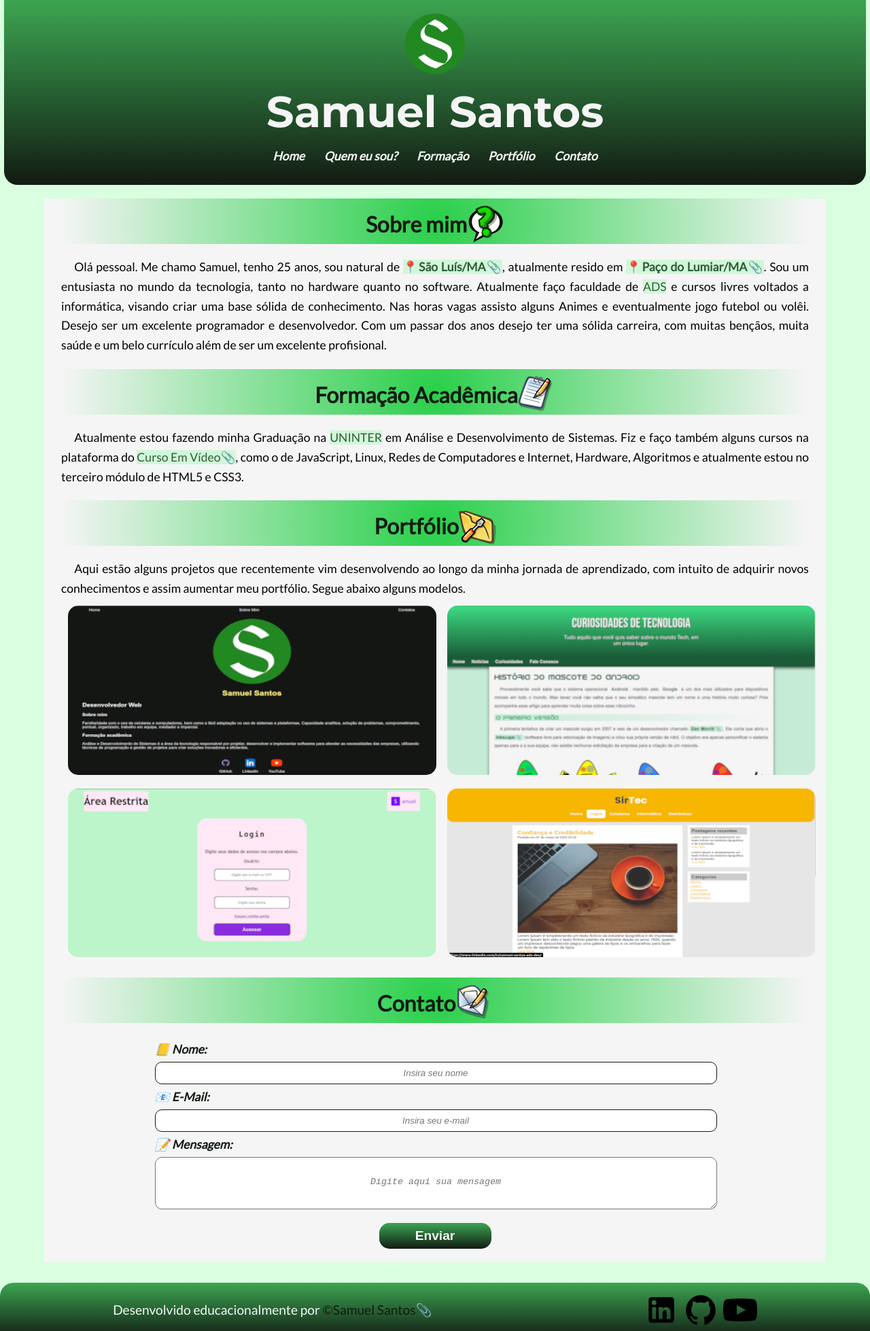
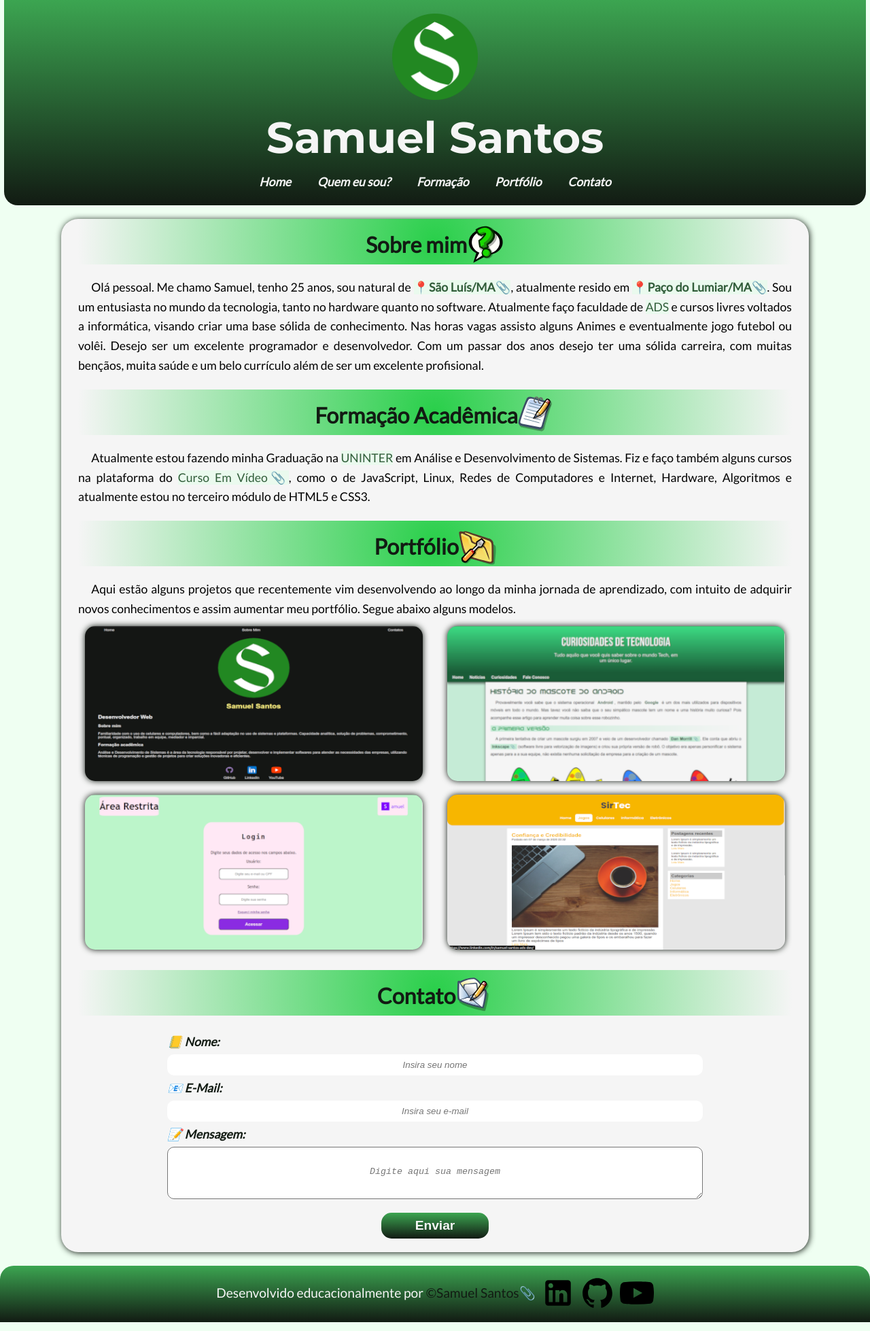
Before and after one commit to samuel-santos-ads-dev/portifoliopratico, a plain HTML site: page index.html in a window 1280 px wide. Shown: the top 1958 px of the page at 68% size. Drawn offline with Linux system fonts and the light colour scheme.

Commit message:
Melhorias de bug em telas menores

```diff
--- a/estilo.css
+++ b/estilo.css
@@ -18,9 +18,10 @@
 Formatação universal
 Retirando espaçamento e margem
 */
-*{
+* {
     margin: 0px;
     padding: 0px;
+    box-sizing: border-box;
 }
 
 
@@ -42,63 +43,72 @@ Retirando espaçamento e margem
     --cor3: #3CA551;
     --cor4: #29CF4A;
     --cor5: #07FA38;
-    --corfundo: #07fa3827;
+    --corfundo: #e1ffe784;
+    --branco: rgb(245, 245, 245);
 }
 
-body{
+body {
     background-color: var(--corfundo);
     font-family: var(--fontepadrao);
     font-weight: normal;
 }
+
 /**Inicio Configuração do cabeçalho*/
-header{
+header {
     margin: auto;
     width: 99%;
-    height: 17rem;
+    height: auto;
     background-image: linear-gradient(to bottom, var(--cor3), var(--cor1));
     border-radius: 0px 0px 20px 20px;
 
 }
+
 /*Logo*/
-header img{
+header a img {
     display: block;
-    width: 7%;
+    width: 10%;
     margin: auto;
     padding-top: 20px;
 
 }
+
 /*Título*/
-header h1{
+header h1 {
     font-family: var(--fonteh1);
     text-align: center;
-    color: whitesmoke;
+    color: var(--branco);
     font-size: 4rem;
     padding: 1rem;
 }
 
 /*Configuração da lista*/
-header ul{
+header ul {
     text-align: center;
+    padding-bottom: 1.5em;
 }
-header ul li{
+
+header ul li {
     display: inline;
     font-size: 1.1rem;
     font-style: italic;
     font-weight: 600;
 }
 
-.lista abbr{
+.lista abbr {
     text-decoration: none;
 }
-.lista a{
-    color: whitesmoke;
+
+.lista a {
+    color: var(--branco);
     text-decoration: none;
     transition-duration: 0.5s;
     padding: 0.8rem;
-    border-radius: 10px;
+    border-radius: 15px;
+    margin: 0px 5px;
 
 }
-.lista a:hover{
+
+.lista a:hover {
     color: var(--cor1);
     background-color: var(--cor5)
 }
@@ -106,16 +116,20 @@ header ul li{
 /**Fim Configuração do cabeçalho*/
 
 /**Inicio Configuração do conteúdo principal*/
-main{
-    min-width: 380px;
+main {
+    min-width: 0;
+    width: 100%;
     max-width: 1100px;
     margin: auto;
     margin-top: 0px;
     padding: 0px 25px;
-    background-color: whitesmoke;
+    background-color: var(--branco);
+    border-radius: 25px;
+    box-shadow: 1px 1px 10px var(--cor1);
 }
+
 /*Titulo das sessões*/
-main h2{
+main h2 {
     text-align: center;
     font-size: 2rem;
     margin: 20px 0px;
@@ -123,28 +137,29 @@ main h2{
     background-image: radial-gradient(circle, var(--cor4), transparent);
     color: var(--cor1);
 }
+
 /*Icone dos títulos*/
-.sessaoicone{
+.sessaoicone {
     max-width: 55px;
     min-width: 35px;
     margin-bottom: -15px;
 }
 
 /*Paragráfos*/
-main p{
+main p {
     text-align: justify;
     font-size: 1.1rem;
     line-height: 1.8rem;
     text-indent: 1.2rem;
 }
 
-main p a{
+main p a {
     text-decoration: none;
     color: var(--cor2);
     background-color: var(--corfundo);
 }
 
-p abbr{
+p abbr {
     text-decoration: none;
     color: var(--cor2);
     background-color: var(--corfundo);
@@ -152,60 +167,68 @@ p abbr{
 }
 
 /*Imagens do portifólio*/
-.aimg a img{
+.aimg a img {
     display: block;
     margin: auto;
     padding: 10px;
     width: 100%;
     border-radius: 25px;
+    filter: drop-shadow(0px 0px 5px var(--cor1));
+
 }
 
-#quadroimg{
+#quadroimg {
     list-style: none;
     columns: 2;
 }
 
 /*Formulário*/
 
-#sessaocontato{
+#sessaocontato {
     padding-bottom: 10px;
 }
 
-#formulario{
+#formulario {
 
     width: 75%;
     margin: auto;
 }
 
-#formulario input{
+#formulario input {
     padding: 8px 0px;
-    border: 1px solid var(--cor1);
+    border: none;
 }
 
-#formulario label, input, textarea{
+#formulario input:focus, textarea:focus {
+    outline-color: var(--cor2);
+}
+
+#formulario label, input, textarea {
     display: block;
     color: var(--cor1);
     width: 100%;
     border-radius: 10px;
 }
-label{
+
+label {
     padding: 8px 0px;
     font-size: 1.1rem;
     font-style: italic;
     font-weight: 600;
 }
 
-input::placeholder{
+input::placeholder {
     text-align: center;
     font-style: italic;
     padding-top: 28px;}
 
-textarea::placeholder{
+textarea::placeholder {
     text-align: center;
     font-style: italic;
     padding-top: 28px;
 }
-input#botao{
+
+input#botao {
     font-size: 1.2rem;
     font-weight: bold;
     display: block;
@@ -214,13 +237,14 @@ input#botao{
     margin: 20px auto 10px auto;
     border-radius: 15px;
     background-image: linear-gradient(to bottom, var(--cor3), var(--cor1));
-    color: whitesmoke;
+    color: var(--branco);
     border: none;
-    /*transition-duration: 0.2s;*/
+    transition-duration: 300ms;
 }
 
-input#botao:hover{
+input#botao:hover {
     background-image: linear-gradient(to bottom, var(--cor1), var(--cor3));
+    box-shadow: 0px 0px 2px var(--cor1);
 }
 
 /**Fim Configuração do conteúdo principal*/
@@ -229,39 +253,92 @@ input#botao:hover{
 
 /**Inicio Configuração rodapé*/
 
-footer{
-    margin: 30px auto 0px auto;
+footer {
+    margin-top: 20px;
+    /* margin: 30px auto 0px auto; */
     background-image: linear-gradient(to bottom, var(--cor3), var(--cor1));
     display: flex;
-    justify-content: space-around;
+    justify-content: center;
+    gap: 8px;
     padding: 10px;
     border-radius: 20px 20px 0px 0px;
 
 }
 
-.rodape{
+.rodapelogo {
     display: flex;
+    justify-content: space-between;
     gap: 8px;
 }
 
-footer p{
+footer p {
     padding-top: 18px;
     font-size: 1.2rem;
-    color: whitesmoke;
+    color: var(--branco);
+    text-align: justify;
 }
 
-footer p a{
+footer p a {
     text-decoration: none;
     color: var(--cor1);
 }
 
-footer img{
+footer img {
     width: 50px;
     height: 60px;
 }
 
-footer a:hover{
+footer a:hover {
     opacity: 0.6;
 }
 
 /**Fim Configuração rodapé*/
+
+@media screen and (max-width: 600px) {
+
+    /* Cabeçalho */
+    header{
+        width: 99%;
+    }
+
+    header a img {
+        width: 60px;
+    }
+
+    header h1 {
+        font-size: 2em;
+    }
+
+    header nav ul {
+        display: flex;
+        flex-flow: column wrap;
+        gap: 20px;
+    }
+
+    /* Conteúdo principal */
+    section {
+        width: 100%;
+    }
+
+    #quadroimg {
+    columns: 1;
+}
+
+    /* Rodapé */
+    .rodape {
+        width: 100%;
+        flex-direction: column;
+        align-items: center;
+        gap: 15px;
+    }
+
+    footer p {
+        padding-top: 5px;
+        text-align: center;
+    }
+
+    .rodapelogo {
+        justify-content: center;
+    }
+
+}
--- a/index.html
+++ b/index.html
@@ -15,7 +15,7 @@
         <a href="index.html"><img src="img/logos.png" alt="Logo com a letra S. Cor branca, fundo verde" id="logos"></a>
         <h1>Samuel Santos</h1>
 
-        <nav>
+        <nav id="itens">
             <ul class="lista">
                 <abbr title="Página inicial">
                     <a href="index.html">
@@ -120,12 +120,12 @@
     </main>
     <!--Fim do conteudo principal-->
     <!--Inicio do rodape-->
-    <footer>
+    <footer class="rodape">
         <p>
             Desenvolvido educacionalmente por <a href="https://www.linkedin.com/in/samuel-santos-ads-dev/" target="_blank">&copy;Samuel Santos&#x1F4CE</a>
         </p>
 
-        <div class="rodape">
+        <div class="rodapelogo">
 
             <a href="https://www.linkedin.com/in/samuel-santos-ads-dev/" rel="external" target="_blank">
                 <img src="img/linkedin.svg" alt="linkedin">
```
